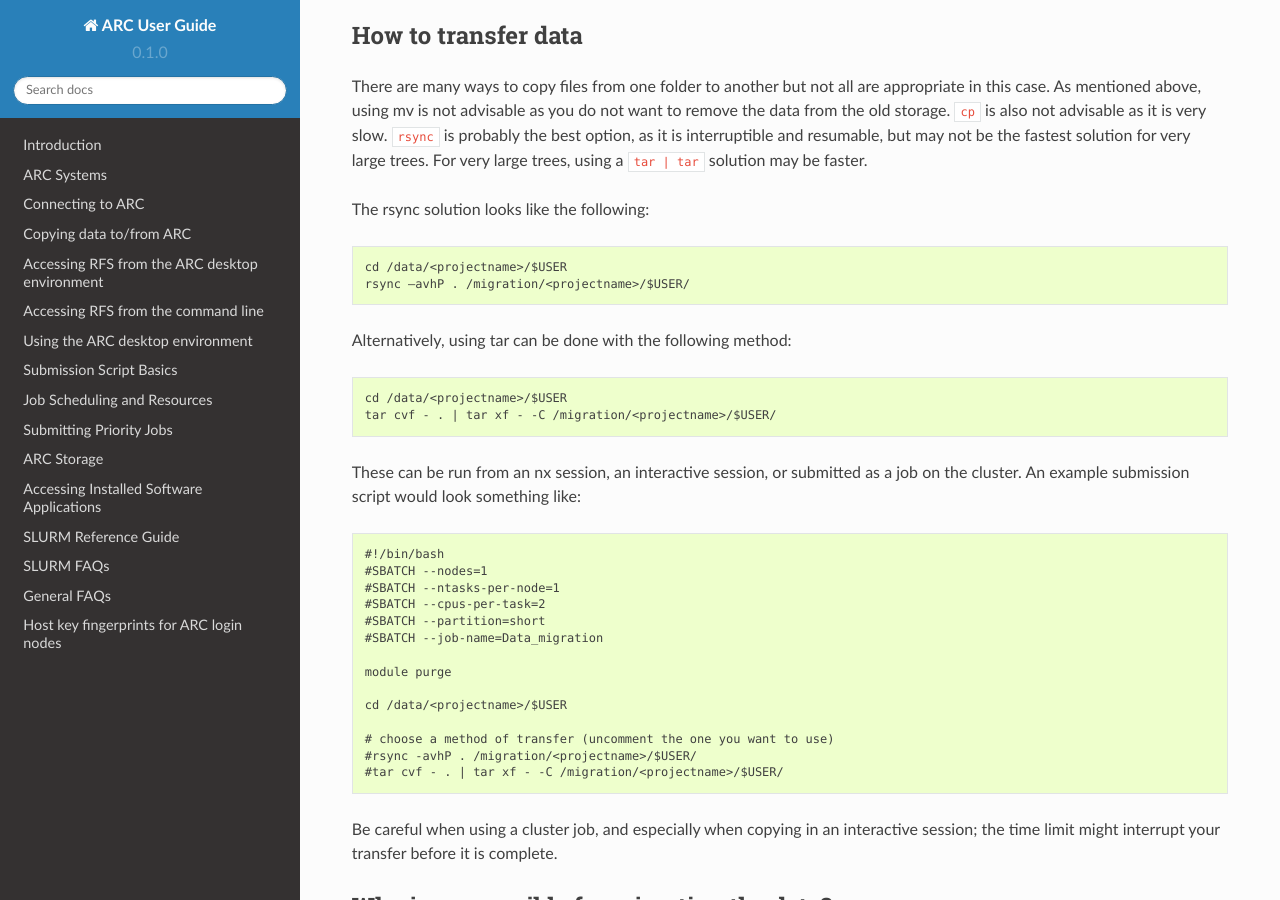
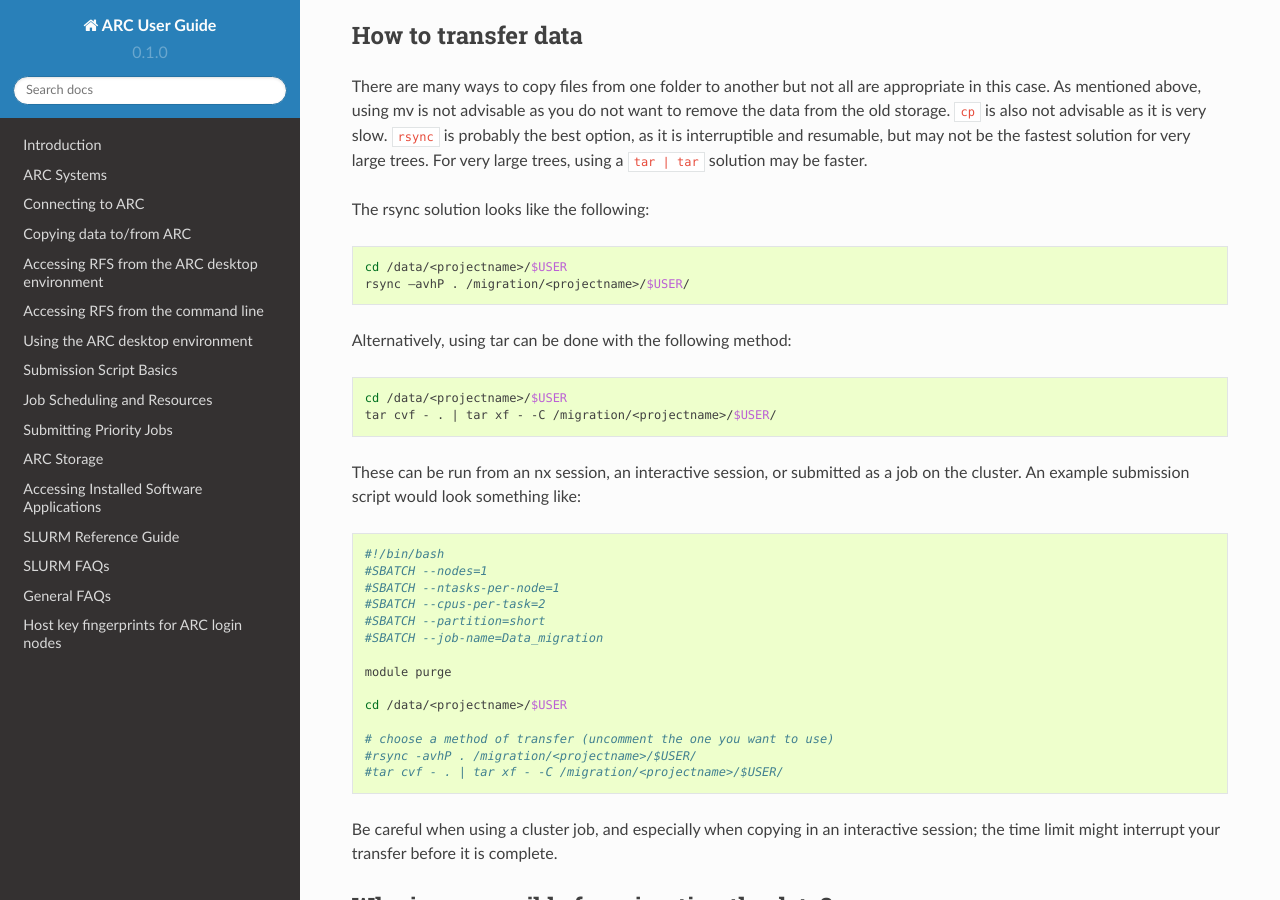
Before and after one commit to tina-friedrich/arc-user-guide, a Sphinx documentation site: the page built from docs/source/arc-storage-migration.rst, in a window 1280 px wide and 900 px high, scrolled down 840 px. Built offline with Sphinx 7.4.7 and the Read the Docs theme 2.0.0, drawn with Linux system fonts in a browser that asks for light colours.

Commit message:
Update arc-storage-migration.rst
code block syntax highlighting

```diff
--- a/docs/source/arc-storage-migration.rst
+++ b/docs/source/arc-storage-migration.rst
@@ -26,17 +26,23 @@ How to transfer data
 
 There are many ways to copy files from one folder to another but not all are appropriate in this case. As mentioned above, using mv is not advisable as you do not want to remove the data from the old storage. ``cp`` is also not advisable as it is very slow. ``rsync`` is probably the best option, as it is interruptible and resumable, but may not be the fastest solution for very large trees. For very large trees, using a ``tar | tar`` solution may be faster.
 
-The rsync solution looks like the following::
+The rsync solution looks like the following:
+
+.. code-block:: shell
 
   cd /data/<projectname>/$USER
   rsync –avhP . /migration/<projectname>/$USER/
 
-Alternatively, using tar can be done with the following method::
+Alternatively, using tar can be done with the following method:
+
+.. code-block:: shell
 
   cd /data/<projectname>/$USER
   tar cvf - . | tar xf - -C /migration/<projectname>/$USER/
 
-These can be run from an nx session, an interactive session, or submitted as a job on the cluster. An example submission script would look something like::
+These can be run from an nx session, an interactive session, or submitted as a job on the cluster. An example submission script would look something like:
+
+.. code-block:: bash
 
   #!/bin/bash
   #SBATCH --nodes=1
```
